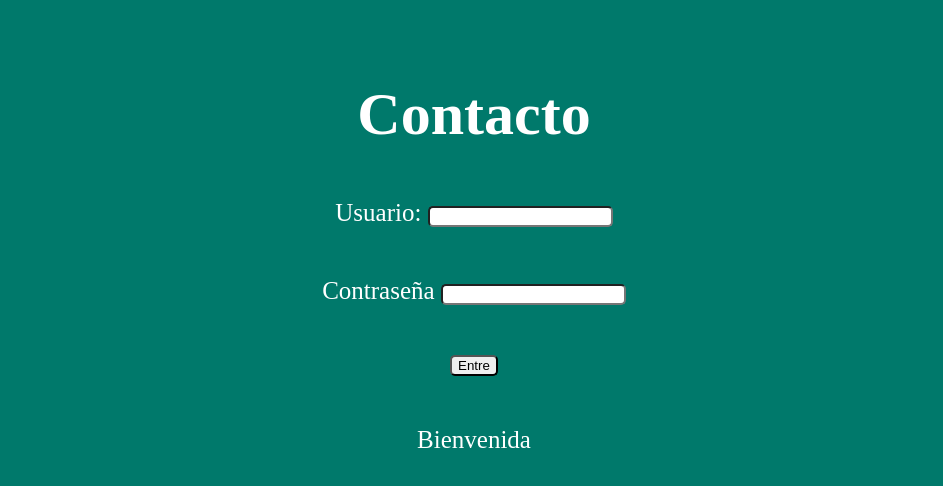
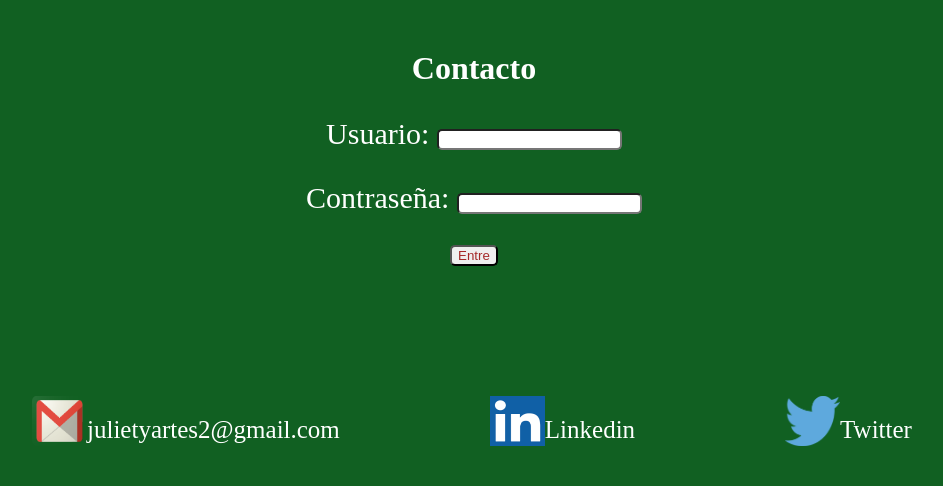
Before and after one commit to julietM/Contacto2, a plain HTML site: page index.html in a window 1280 px wide. Shown: the whole page, without its empty margins (166-1109 px from the left). Drawn offline with Linux system fonts and the light colour scheme.

Commit message:
archivo ok

```diff
--- a/index.html
+++ b/index.html
@@ -3,40 +3,70 @@
         <title>Contacto</title>
     </head>
     <style>
+        body{
+            background: rgba(5, 88, 23, 0.95);
+        }
+        img{
+            height: 50px;
+            width: 55px;
+            margin-top:100px;
+            padding-left: 150px;
+            float: left;
+        }
+    ul li{
+        list-style: none;
+
+    }
+    a{
+        text-align: center;
+        float: left;
+        margin-top: 120px;
+        font-family: Papyrus;
+        color: white;
+        font-size: 25px;
 
 
-        h2{
-            font-family:   Papyrus;
-            color: white;
-            text-align: center;
-            margin-top:80px;
-            font-size: 60px;
+
+    }
+    a:link{
+        text-decoration: none;
+    }
+    input{
+        text-align: left;
+        border-radius: 5px;
+        color:brown;
 
     }
     p{
         font-family: Papyrus;
+        font-size: 30px;
+        color:white;
+        text-align: center;
+    }
+    h1{
+        text-align: center;
         color: white;
-            font-size: 25px;
-            text-align: center;
-            margin-top:50px;
-
-        }
-        body{
-            background: #00796B;
-        }
-        input{
-            border-radius: 5px;
-
+        font-family: Papyrus;
+        margin-top: 50px;
     }
 
     </style>
     <body>
-        <h2>Contacto</h2>
-        <form action="la pagina">
-            <p>Usuario: <input type="text" name=login></p>
-            <p>Contraseña <input type="password" name=password></p>
+    <form action="pagina">
+     <h1>Contacto</h1>
+    <p>Usuario: <input type="text" name="login"></p>
+    <p>Contraseña: <input type="password" name="password"></p>
     <p><input onclick=Entre() type="button" value="Entre"></p>
+
     </form>
-        <p> Bienvenida</p>
+
+        <ul>
+        <li><img src="gmail.png" ></li>
+        <a href="#">julietyartes2@gmail.com</a>
+        <li><img src="Linkedin.png" ></li>
+        <a href="https://www.linkedin.com/in/julieta-maria-a2297213/">Linkedin</a>
+        <li><img src="twitter.png" ></li>
+        <a href="https://twitter.com/julietmaria1">Twitter</a>
+        </ul>
     </body>
 </html>
```
Also changed, not shown: Linkedin.png (added), gmail.png (added), twitter.png (added). Lines whose indentation alone changed are shown as unchanged.
